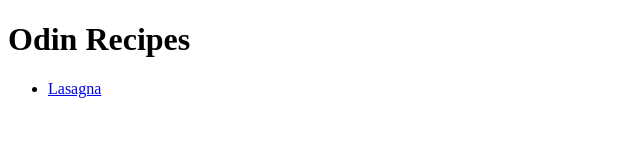
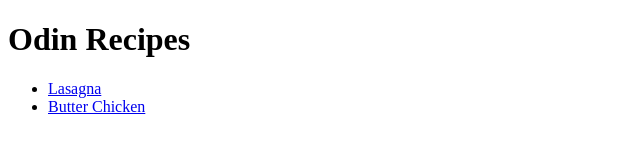
Before and after one commit to yogi1308/odin-recipes, a plain HTML site: page index.html in a window 1280 px wide. Shown: the whole page, without its empty margins (0-640 px from the left). Drawn offline with Linux system fonts and the light colour scheme.

Commit message:
Added link to the butter chicken recipe

```diff
--- a/index.html
+++ b/index.html
@@ -9,7 +9,7 @@
     <h1>Odin Recipes</h1>
     <ul>
         <li><a href="recipes/lasagna.html">Lasagna</a></li>
-
+        <li><a href="recipes/butter-chicken.html">Butter Chicken</a></li>
     </ul>
 </body>
 </html>
```
